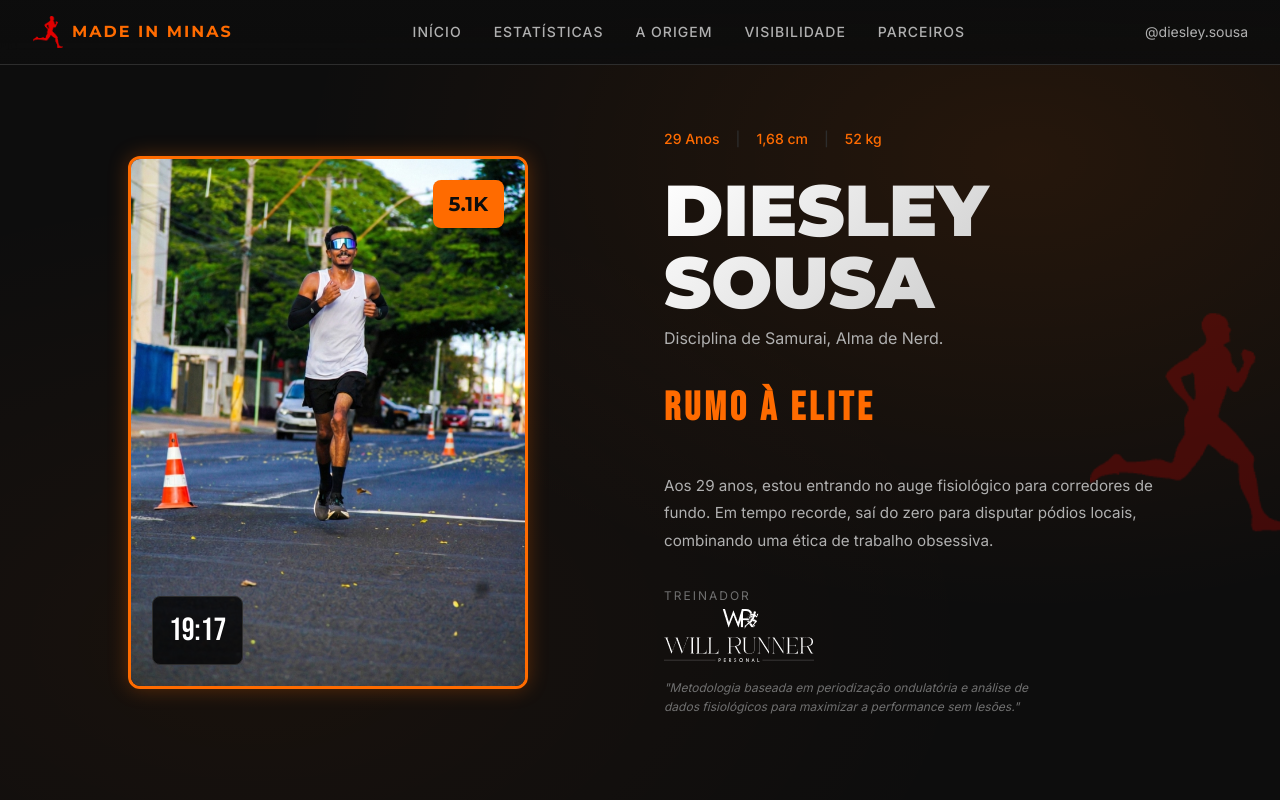
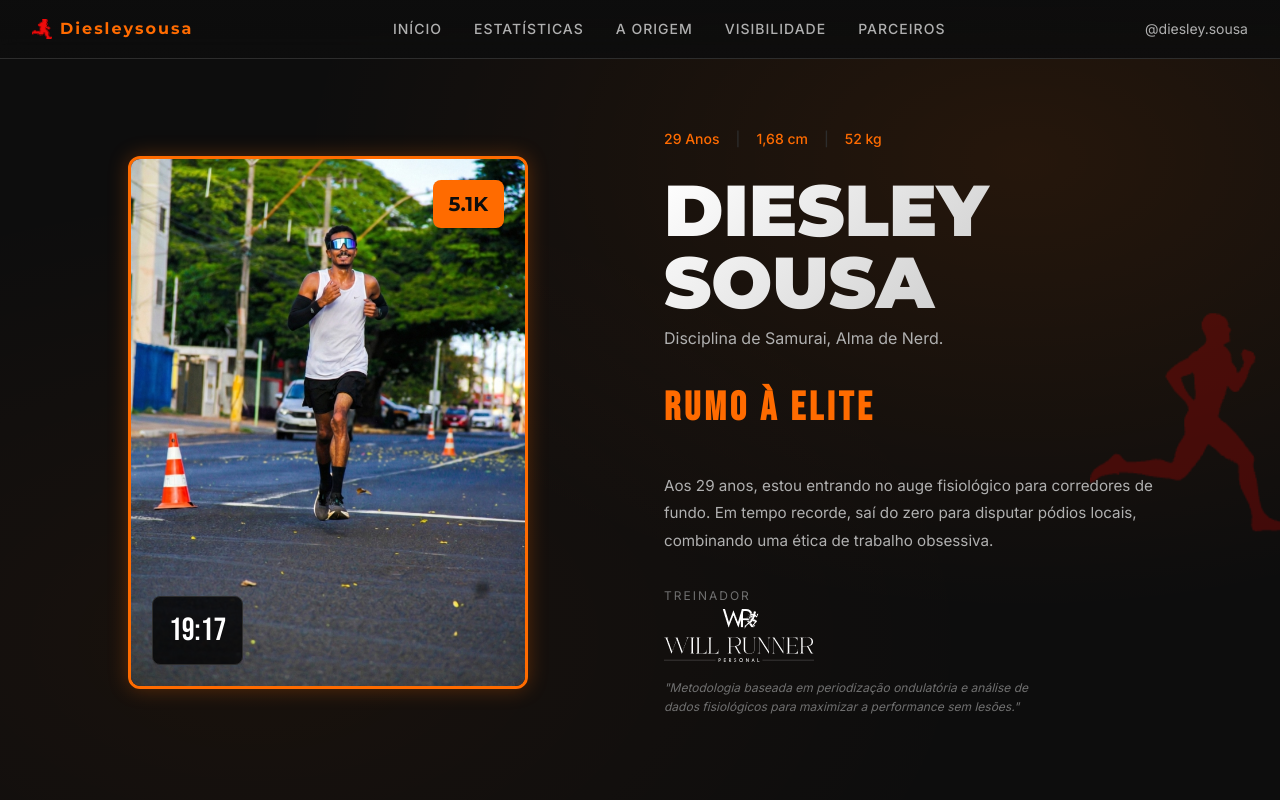
Before and after one commit to diesleybrayan-byte/portifolio, a plain HTML site: page index.html in a window 1280 px wide. Shown: the top 800 px of the page. Drawn offline with nearby package versions, Linux system fonts and the light colour scheme; no server answers.

Commit message:
feat: atualiza branding do header para Diesleysousa com ícone animado
- Altera texto do header de 'MADE IN MINAS' para 'Diesleysousa'
- Adiciona link clicável no logo que retorna ao topo (#hero)
- Adiciona ícone animado GIF (48x48px, exibido em 20px)
- Mantém cor vermelha (#FF6B00) para consistência visual

```diff
--- a/index.html
+++ b/index.html
@@ -26,10 +26,10 @@
     <!-- Header -->
     <header class="header" id="header">
         <div class="header__container">
-            <div class="header__brand">
-                <img src="assets/images/runner-icon-red.png" alt="Made in Minas" class="header__icon-img">
-                <span class="header__logo">MADE IN MINAS</span>
-            </div>
+            <a href="#hero" class="header__brand">
+                <img src="assets/images/running-icon.gif" alt="Diesleysousa" class="header__icon-img">
+                <span class="header__logo">Diesleysousa</span>
+            </a>
             <nav class="header__nav" id="nav">
                 <ul class="header__menu">
                     <li><a href="#hero" class="header__link">Início</a></li>
@@ -138,7 +138,7 @@
                     <div class="stats__race-image">
                         <img src="assets/images/chegada-1731.jpg" alt="WR Run Distrive">
                         <div class="stats__race-overlay">
-                            <span class="stats__race-time">17:31</span>
+                            <span class="stats__race-time" data-stat="best5k">17:31</span>
                             <span class="stats__race-distance">5K</span>
                         </div>
                         <div class="stats__race-position stats__race-position--gold">3°GERAL</div>
--- a/styles/index.css
+++ b/styles/index.css
@@ -135,8 +135,8 @@ a {
 }
 
 .header__icon-img {
-    width: 32px;
-    height: 32px;
+    width: 20px;
+    height: 20px;
     object-fit: contain;
 }
 
```
Also changed, not shown: assets/images/running-icon.gif (added).
